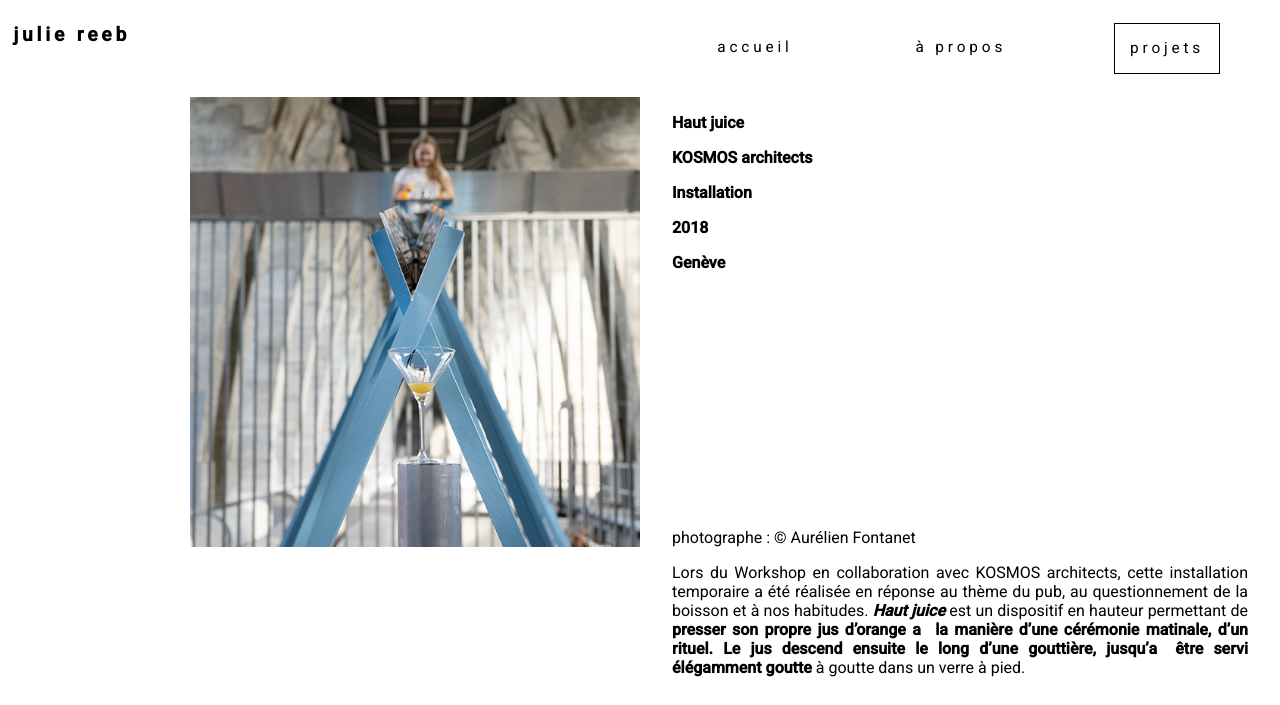
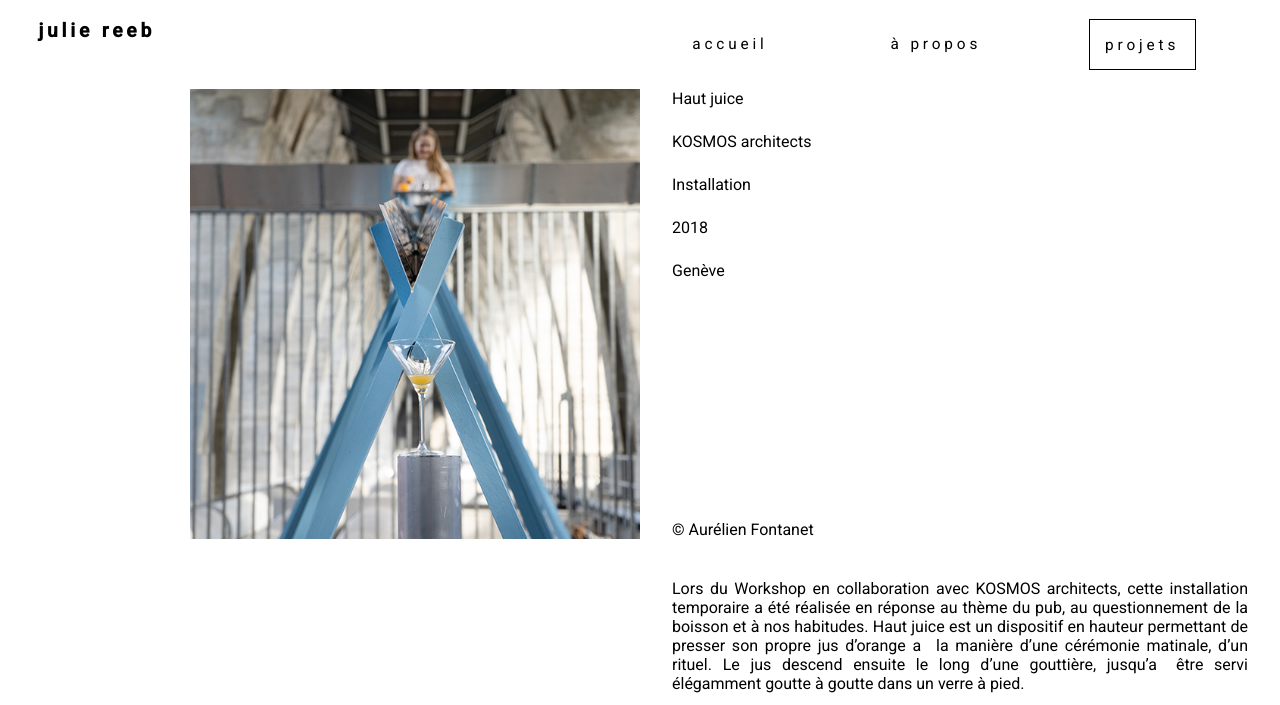
Before and after one commit to richmartins/julie-portfolio, a Jekyll site: the page built from _posts/2017-01-01-hj.md, in a window 1280 px wide, cut to the strip 0-705 px from the top of the page. Built offline with Jekyll 4.4.1, drawn with Linux system fonts in a browser that asks for light colours.

Commit message:
[FIX] design according to julie

```diff
--- a/_layouts/project.html
+++ b/_layouts/project.html
@@ -23,16 +23,14 @@
             </div>
             <div class="project-header-txt">
                 <div class="project-header-txt-meta">
-                    <b>
                     <p> {{ page.project_name }}</p>
                     {% if page.colab %} <p>{{ page.colab}}</p> {% endif %}
                     <p> {{ page.categories }}</p>
                     <p> {{ page.project_date }}</p>
                     <p> {{ page.place }}</p>
-                    </b>
                 </div>
                 <div>
-                    <p style="margin: 1em 0 0 0;">photographe : {{ page. photographe }}</p>
+                    <p style="margin: 0">{{ page.photographe }}</p>
                 </div>
             </div>
         </div>
--- a/_posts/2017-01-01-hj.md
+++ b/_posts/2017-01-01-hj.md
@@ -12,7 +12,7 @@ project_date: '2018'
 colab: 'KOSMOS architects'
 place: 'Genève'
 photographe: '© Aurélien Fontanet'
-desc: "Lors du Workshop en collaboration avec KOSMOS architects, cette installation temporaire a été réalisée en réponse au thème du pub, au questionnement de la boisson et à nos habitudes. <b><i>Haut juice</i></b> est un dispositif en hauteur permettant de <b>presser son propre jus d’orange a  la manière d’une cérémonie matinale, d’un rituel. Le jus descend ensuite le long d’une gouttière, jusqu’a  être servi élégamment goutte</b> à goutte dans un verre à pied.
+desc: "Lors du Workshop en collaboration avec KOSMOS architects, cette installation temporaire a été réalisée en réponse au thème du pub, au questionnement de la boisson et à nos habitudes. Haut juice est un dispositif en hauteur permettant de presser son propre jus d’orange a  la manière d’une cérémonie matinale, d’un rituel. Le jus descend ensuite le long d’une gouttière, jusqu’a  être servi élégamment goutte à goutte dans un verre à pied.
 "
 img_bottom1: "/assets/haut_juice/1_hj.png"
 img_bottom2: "/assets/haut_juice/2_hj.png"
--- a/styles/main.css
+++ b/styles/main.css
@@ -22,7 +22,7 @@ a {
 /**** HEADER ****/
 
 .header{
-    padding: 1.2em .7em;
+    margin: 1em 2em;
     display: flex;
     flex-wrap: nowrap;
     justify-content: space-between;
@@ -165,7 +165,7 @@ a {
 }
 
 .card {
-    margin: 0 1.5em;
+    margin: 1em 1.5em;
     display: flex;
     justify-content: center;
     flex-direction: column;
@@ -176,7 +176,10 @@ a {
     width: 250px;
     height: 250px;
 }
-
+h3.card-title{
+    margin-top: .1em;
+    font-weight: normal;
+}
 .hvrbox * {
     box-sizing: border-box;
 }
@@ -293,7 +296,7 @@ a {
     display: flex;
     flex-direction: row-reverse;
     align-items: flex-end;
-    margin: 0 2em;
+    margin: 1.5em 2em;
 }
 .project-body-txt > p {
     width: 50%;
```
